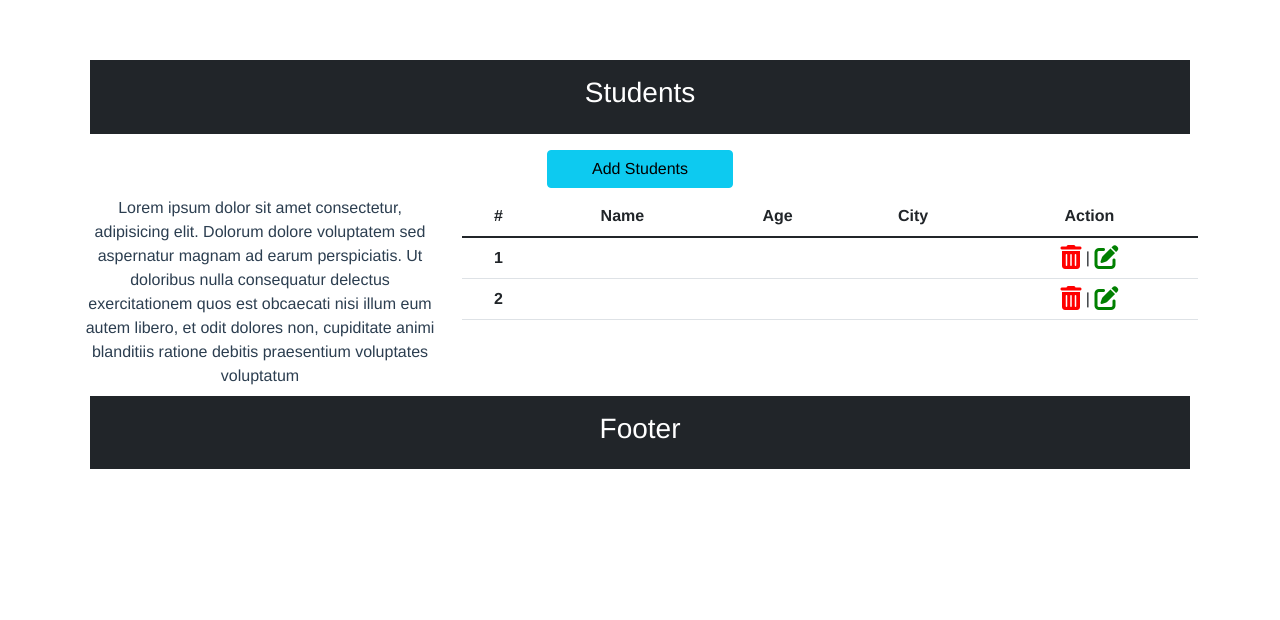
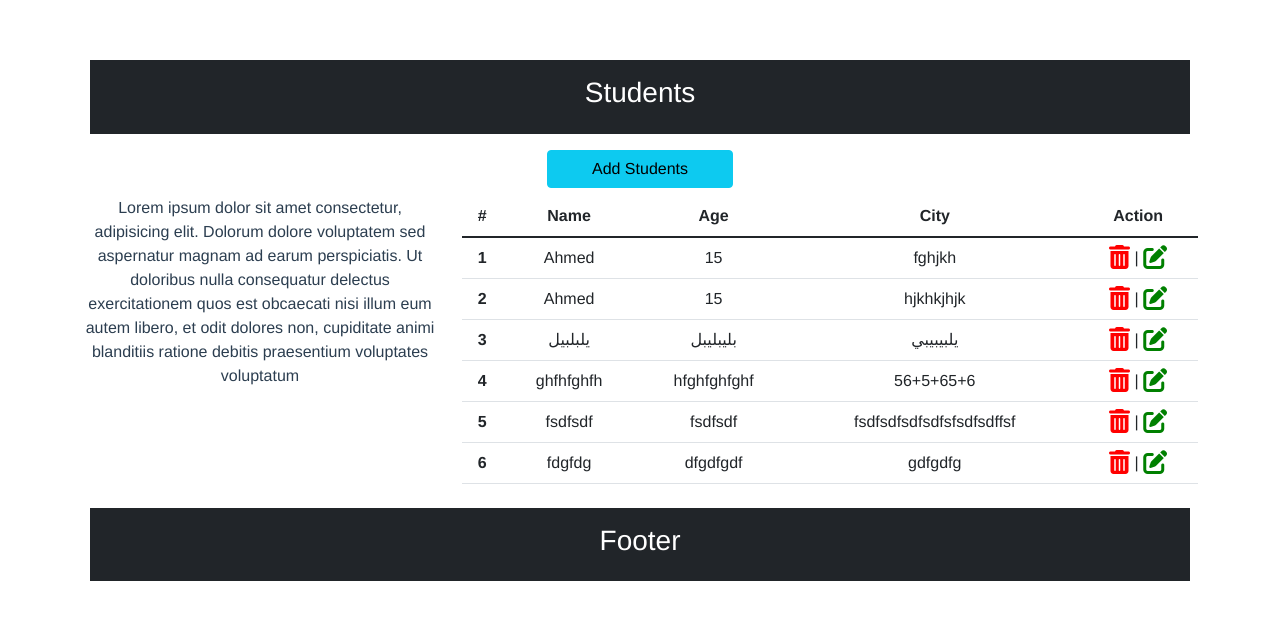
Before and after one commit to AshourDono/multi-component-routes-serve, a Vue app: page / in a window 1280 px wide. Shown: the top 620 px of the page. Built offline with nearby package versions, Linux system fonts and the light colour scheme; data requests are answered from the project's data file.

Commit message:
delete done,  edit in progress

```diff
--- a/db.json
+++ b/db.json
@@ -1,12 +1,40 @@
 {
   "students": [
     {
-      "isTrusted": true,
+      "name": "Ahmed",
+      "age": 15,
+      "city": "fghjkh",
       "id": 1
     },
     {
-      "isTrusted": true,
+      "name": "Ahmed",
+      "age": 15,
+      "city": "hjkhkjhjk",
       "id": 2
+    },
+    {
+      "name": "يلبلبيل",
+      "age": "بليبليبل",
+      "city": "يلبيبيبي",
+      "id": 3
+    },
+    {
+      "name": "ghfhfghfh",
+      "age": "hfghfghfghf",
+      "city": "56+5+65+6",
+      "id": 4
+    },
+    {
+      "name": "fsdfsdf",
+      "age": "fsdfsdf",
+      "city": "fsdfsdfsdfsdfsfsdfsdffsf",
+      "id": 5
+    },
+    {
+      "name": "fdgfdg",
+      "age": "dfgdfgdf",
+      "city": "gdfgdfg",
+      "id": 6
     }
   ]
 }
--- a/src/App.vue
+++ b/src/App.vue
@@ -1,7 +1,11 @@
 <template>
   <NavbarComponent />
   <ButtonComponent @add-student="addStudent" :studentInfo="studentInfo" />
-  <TableComponent @remove-student="removeStudent" :stData="stData" :studentInfo="studentInfo" />
+  <TableComponent
+    @remove-student="removeStudent"
+    :stData="stData"
+    :studentInfo="studentInfo"
+  />
   <FooterComponent />
 </template>
 
@@ -34,7 +38,13 @@ export default {
     this.stData = await response.json();
   },
   methods: {
+    clearStudentFields() {
+      this.studentInfo.name = '';
+      this.studentInfo.age = '';
+      this.studentInfo.city = '';
+    },
     async addStudent(student) {
+      // this.clearStudentFields();
       await fetch('http://localhost:5000/students', {
         method: 'POST',
         headers: {
@@ -42,14 +52,16 @@ export default {
         },
         body: JSON.stringify(student),
       });
-      // this.stData.push(student);
-
-      // this.studentInfo.name = '';
-      // this.studentInfo.age = '';
-      // this.studentInfo.city = '';
+      console.log('before:', this.stData, student);
+      this.stData.push(student);
+      console.log('after:', this.stData, student);
+      this.clearStudentFields();
     },
-    removeStudent(student) {
-      let removed = this.stData.indexOf(student);
+    async removeStudent(id) {
+      await fetch(`http://localhost:5000/students/${id}`, {
+        method: 'DELETE',
+      });
+      let removed = this.stData.indexOf(id);
       this.stData.splice(removed, 1);
     },
   },
--- a/src/components/ButtonComponent.vue
+++ b/src/components/ButtonComponent.vue
@@ -60,7 +60,9 @@
             </div>
             <div class="modal-footer">
               <button type="button" class="btn btn-secondary" data-bs-dismiss="modal">Close</button>
-              <button type="submit" class="btn btn-primary">Add Student</button>
+              <button type="submit" class="btn btn-primary" data-bs-dismiss="modal">
+                Add Student
+              </button>
             </div>
           </form>
         </div>
@@ -74,9 +76,8 @@ export default {
     return {};
   },
   methods: {
-    addStudent(student) {
-      console.log(student);
-      this.$emit('add-student', student);
+    addStudent() {
+      this.$emit('add-student', this.studentInfo);
     },
   },
   emits: ['add-student'],
--- a/src/components/TableComponent.vue
+++ b/src/components/TableComponent.vue
@@ -19,17 +19,18 @@
           </tr>
         </thead>
         <tbody>
-          <tr v-for="student in stData || []" :key="student.id">
+          <tr v-for="student in stData" :key="student.id">
             <th scope="row">{{ student.id }}</th>
             <td>{{ student.name }}</td>
             <td>{{ student.age }}</td>
             <td>{{ student.city }}</td>
             <td>
-              <i class="fa-solid fa-trash-can fa-xl" @click="removeStudent"></i> |
+              <i class="fa-solid fa-trash-can fa-xl" @click="removeStudent(student.id)"></i> |
               <i
                 class="fa-solid fa-pen-to-square fa-xl"
                 data-bs-toggle="modal"
                 data-bs-target="#editModal"
+                @click="displayEditedData(student)"
               ></i>
             </td>
           </tr>
@@ -61,7 +62,7 @@
                     type="text"
                     class="form-control"
                     id="name"
-                    v-model="studentInfo.name"
+                    v-model="updateInfo.name"
                     required
                   />
                 </div>
@@ -71,7 +72,7 @@
                     type="text"
                     class="form-control"
                     id="age"
-                    v-model.number="studentInfo.age"
+                    v-model.number="updateInfo.age"
                     required
                   />
                 </div>
@@ -81,7 +82,7 @@
                     type="text"
                     class="form-control"
                     id="city"
-                    v-model="studentInfo.city"
+                    v-model="updateInfo.city"
                     required
                   />
                 </div>
@@ -102,14 +103,40 @@
 <script>
 export default {
   data() {
-    return {};
+    return {
+      updateInfo: {
+        name: '',
+        age: '',
+        city: '',
+      },
+    };
   },
   methods: {
-    removeStudent(student) {
-      this.$emit('remove-student', student);
+    displayEditedData(student) {
+      this.updateInfo.name = student.name;
+      this.updateInfo.age = student.age;
+      this.updateInfo.city = student.city;
     },
-    editStudent(student) {
-      console.log(student);
+    removeStudent(id) {
+      this.$emit('remove-student', id);
+    },
+    async editStudent(student) {
+      let updated = {
+        name: this.updateInfo.name,
+        age: this.updateInfo.age,
+        city: this.updateInfo.city,
+      };
+      await fetch(`http://localhost:5000/students/${student.id}`, {
+        method: 'PUT',
+        headers: {
+          'Content-Type': 'application/json',
+        },
+        body: JSON.stringify(updated),
+      });
+      let found = this.stData.find(std => std.name === updated.name);
+      found.name = updated.name;
+      found.age = updated.age;
+      found.city = updated.city;
     },
   },
   props: {
@@ -120,7 +147,7 @@ export default {
       type: Object,
     },
   },
-  emits: ['remove-student'],
+  emits: ['remove-student', 'edit-student'],
 };
 </script>
 <style scoped>
```
